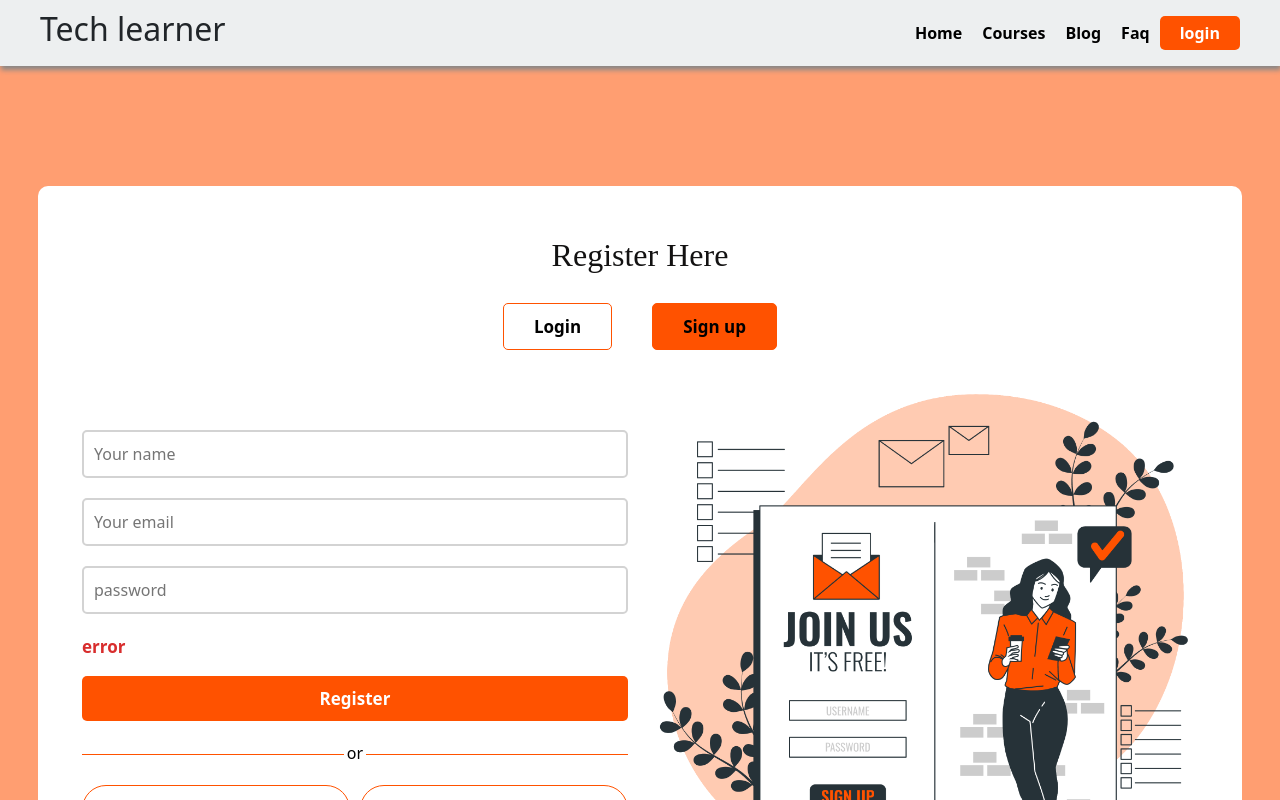
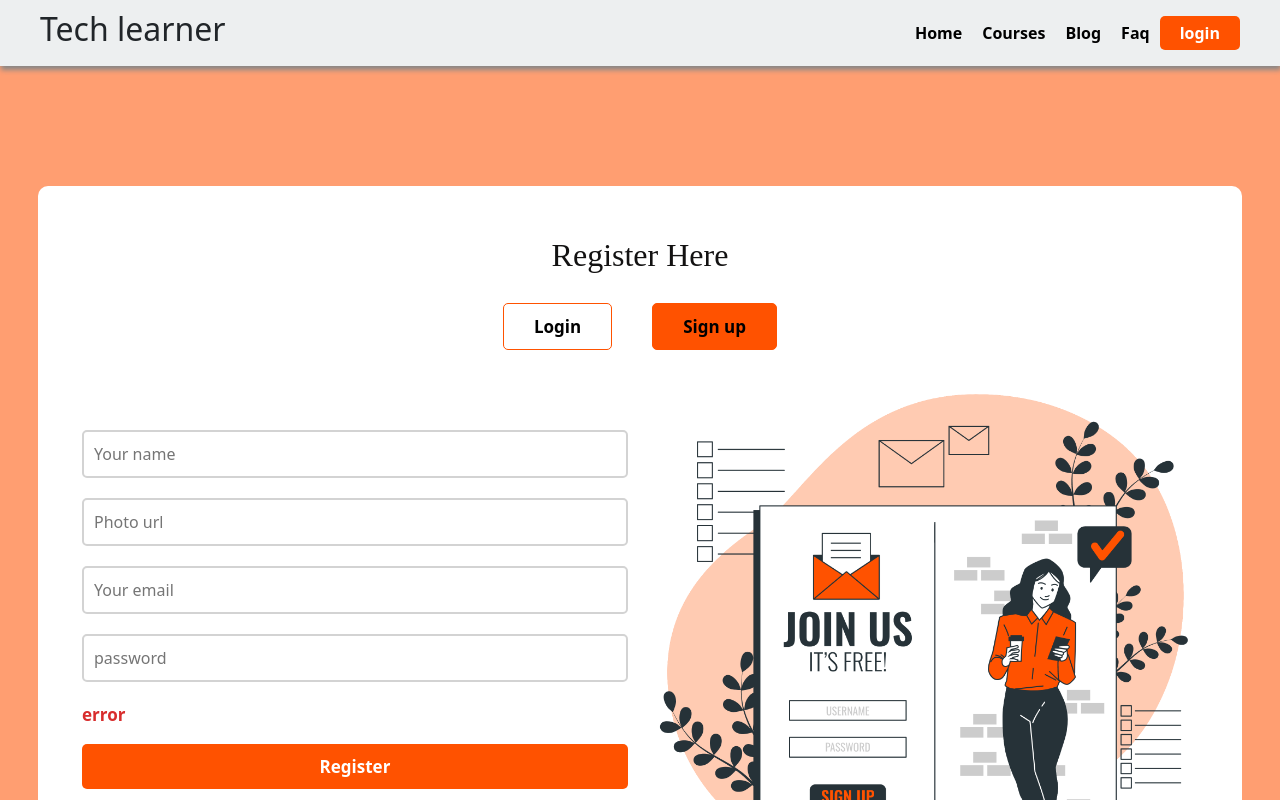
Before and after one commit to AbuRaihan1/assignment-10, a React (Create React App) app: page /register in a window 1280 px wide. Shown: the top 800 px of the page. Built offline with nearby package versions, Linux system fonts and the light colour scheme.

Commit message:
update user name

```diff
--- a/src/components/LoginAndRegister/Login.jsx
+++ b/src/components/LoginAndRegister/Login.jsx
@@ -15,6 +15,7 @@ const Login = () => {
     const password = form.password.value;
     login(email, password)
       .then((res) => {
+        console.log(res.user);
         navigate("/");
       })
       .catch((error) => {
--- a/src/components/LoginAndRegister/register.js
+++ b/src/components/LoginAndRegister/register.js
@@ -4,7 +4,7 @@ import { Link } from "react-router-dom";
 import registerImage from "../../assets/images/signUp.png";
 import { AuthContext } from "../../contexts/AuthContext";
 const Register = () => {
-  const { createUser } = useContext(AuthContext);
+  const { createUser, updateUserName } = useContext(AuthContext);
   const registerHandler = (e) => {
     e.preventDefault();
     const form = e.target;
@@ -19,6 +19,8 @@ const Register = () => {
       .catch((error) => {
         console.log(error);
       });
+
+    updateUserName(name);
   };
   return (
     <div className="login">
@@ -40,6 +42,12 @@ const Register = () => {
                       type="text"
                       placeholder="Your name"
                       name="name"
+                      required
+                    />
+                    <input
+                      type="text"
+                      placeholder="Photo url"
+                      name="photoUrl"
                       required
                     />
                     <input
--- a/src/contexts/AuthContext.js
+++ b/src/contexts/AuthContext.js
@@ -16,10 +16,23 @@ export const UserContext = ({ children }) => {
     return signInWithEmailAndPassword(auth, email, password);
   };
 
+  // update user name
+  const updateUserName = (name) => {
+    updateProfile(auth.currentUser, {
+      displayName: name,
+    })
+      .then(() => {
+        // Profile updated!
+        // ...
+      })
+      .catch((error) => {
+        console.log(error);
+      });
+  };
   const authInfo = {
     createUser,
     login,
-    // updateUserName,
+    updateUserName,
   };
   return (
     <AuthContext.Provider value={authInfo}>{children}</AuthContext.Provider>
--- a/src/index.js
+++ b/src/index.js
@@ -3,7 +3,7 @@ import ReactDOM from "react-dom/client";
 import "./index.css";
 import App from "./App";
 import reportWebVitals from "./reportWebVitals";
-import { AuthContext, UserContext } from "./contexts/AuthContext";
+import { UserContext } from "./contexts/AuthContext";
 
 const root = ReactDOM.createRoot(document.getElementById("root"));
 root.render(
```
